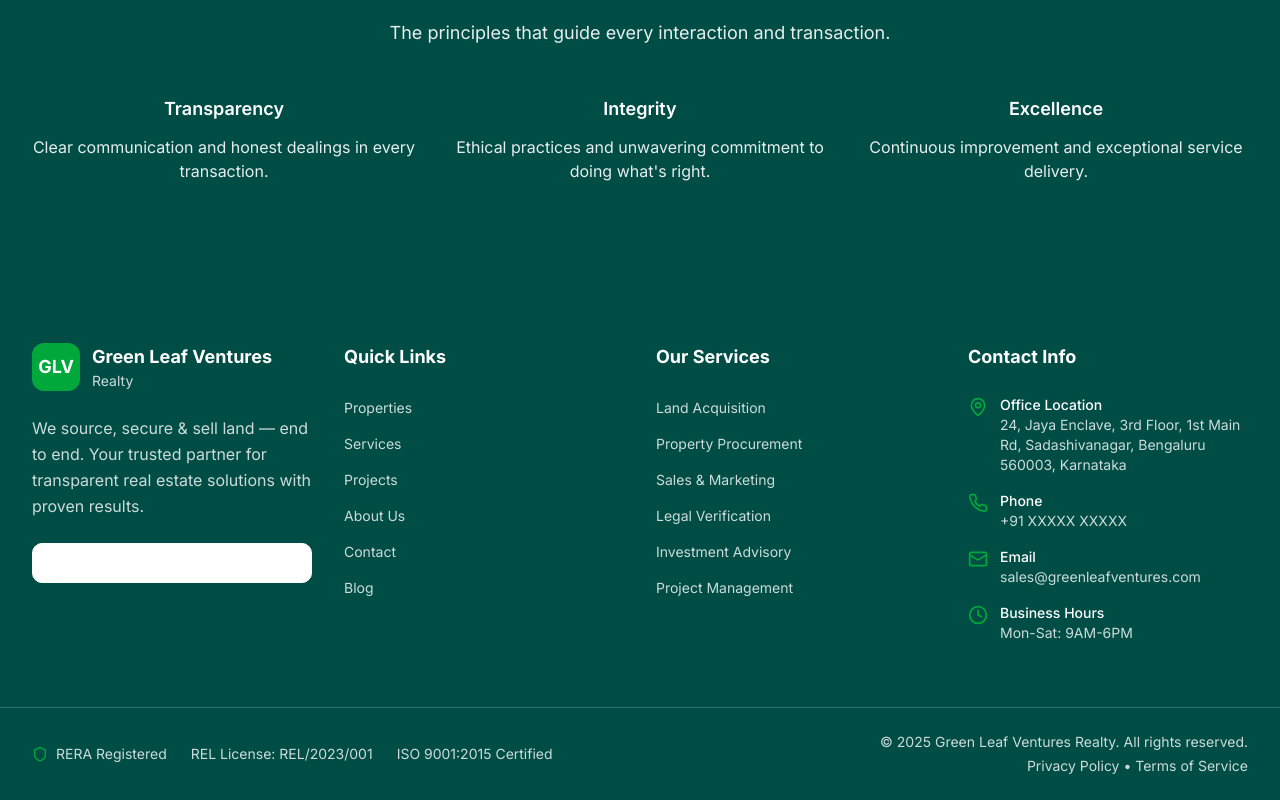
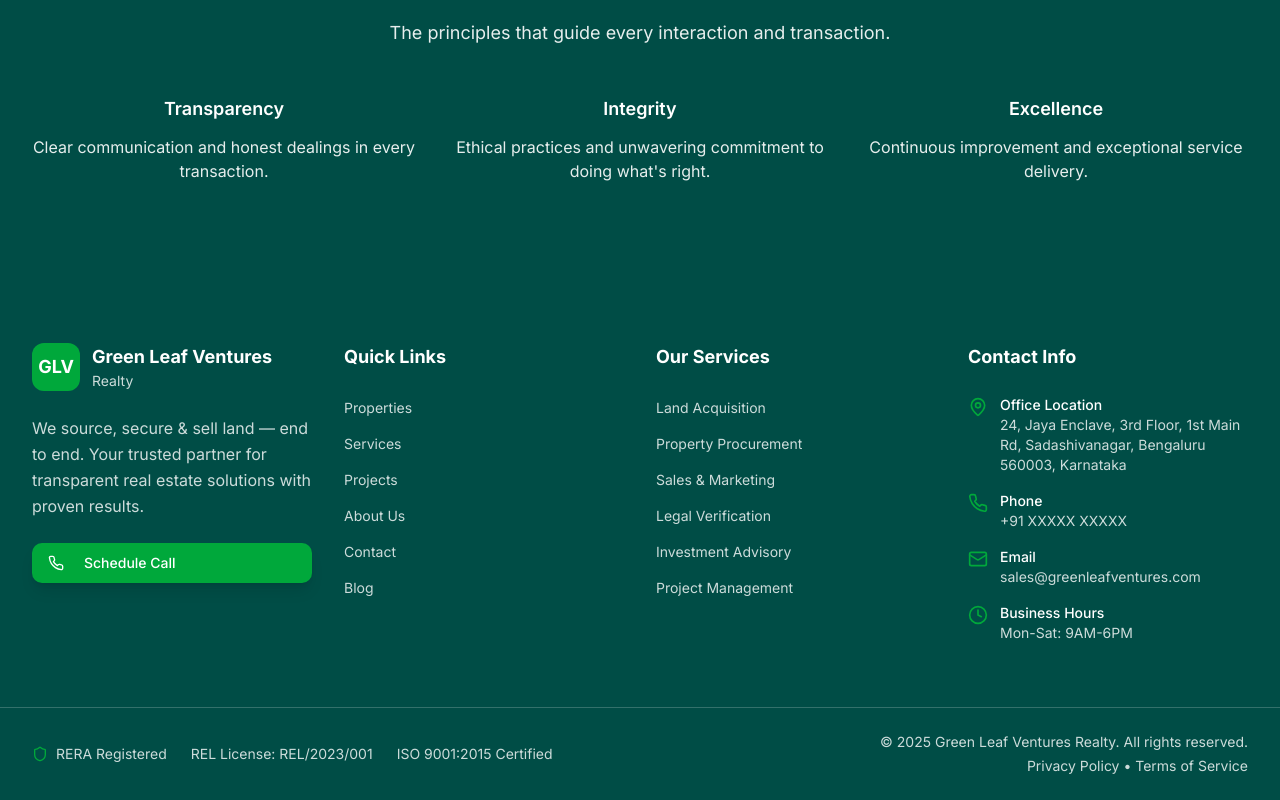
Before and after one commit to 7003078589/Green-leaf-Ventures, a React (Vite) app in the folder greenleaf-landfinder-main/: page /about in a window 1280 px wide. Shown: the part 2356-3156 px from the top of the page. Built offline with nearby package versions, Linux system fonts and the light colour scheme.

Commit message:
Fix footer button visibility: Remove white background and make text clearly visible with accent color

```diff
--- a/greenleaf-landfinder-main/src/components/Footer.tsx
+++ b/greenleaf-landfinder-main/src/components/Footer.tsx
@@ -48,8 +48,7 @@ const Footer = () => {
 
             <div className="flex flex-col space-y-3">
               <Button
-                variant="outline"
-                className="border-white text-white hover:bg-accent hover:border-accent hover:text-white justify-start transition-all duration-300 group"
+                className="bg-accent text-white border-accent hover:bg-accent/90 hover:border-accent/90 justify-start transition-all duration-300 group shadow-lg hover:shadow-xl"
                 onClick={() => {
                   const contactSection = document.getElementById('contact');
                   contactSection?.scrollIntoView({ behavior: 'smooth' });
```
